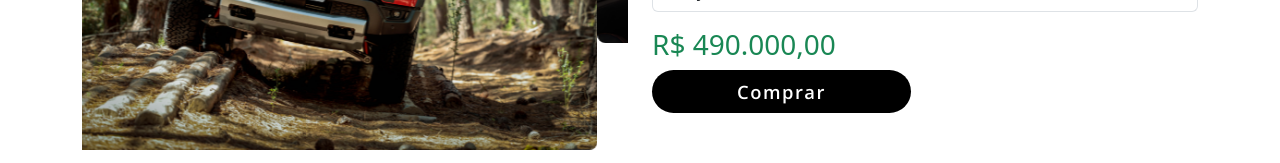
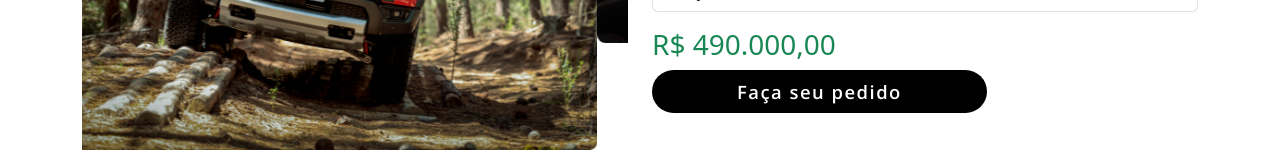
Before and after one commit to guilhermevl71/desafioAngularDefinitivo, an Angular app: page /veiculos/ranger in a window 1280 px wide. Shown: the part 763-926 px from the top of the page. Built offline with nearby package versions, Linux system fonts and the light colour scheme.

Commit message:
Update ranger.component.html
final

```diff
--- a/src/app/veiculos/ranger/ranger.component.html
+++ b/src/app/veiculos/ranger/ranger.component.html
@@ -32,7 +32,7 @@
               </ul>
               <h3 class="text-success">R$ 490.000,00</h3>
               <div class="comprar">
-                <a class="botao">Comprar</a>
+                <a class="botao">Faça seu pedido</a>
               </div>
           </div>
       </div>
```
